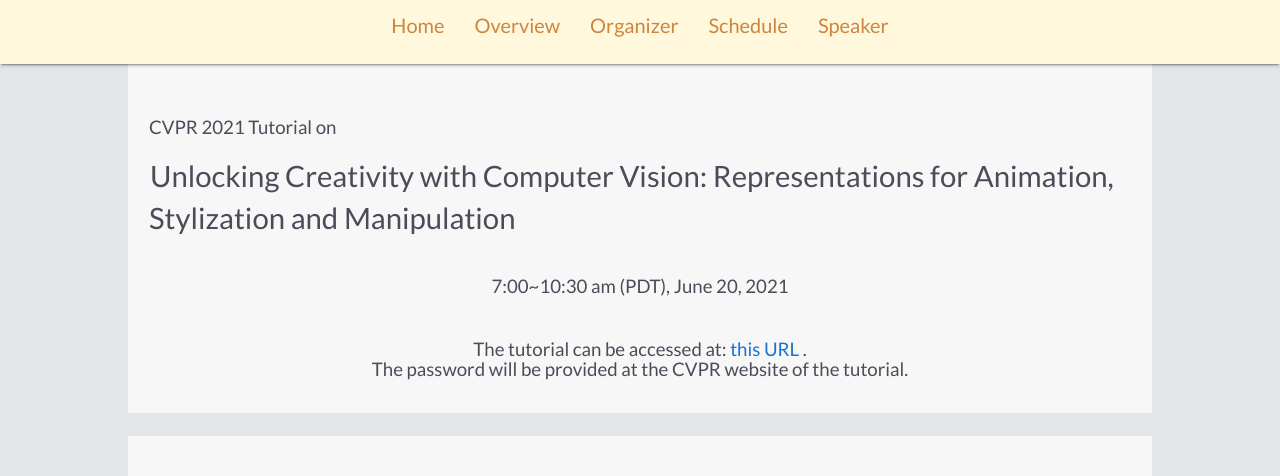
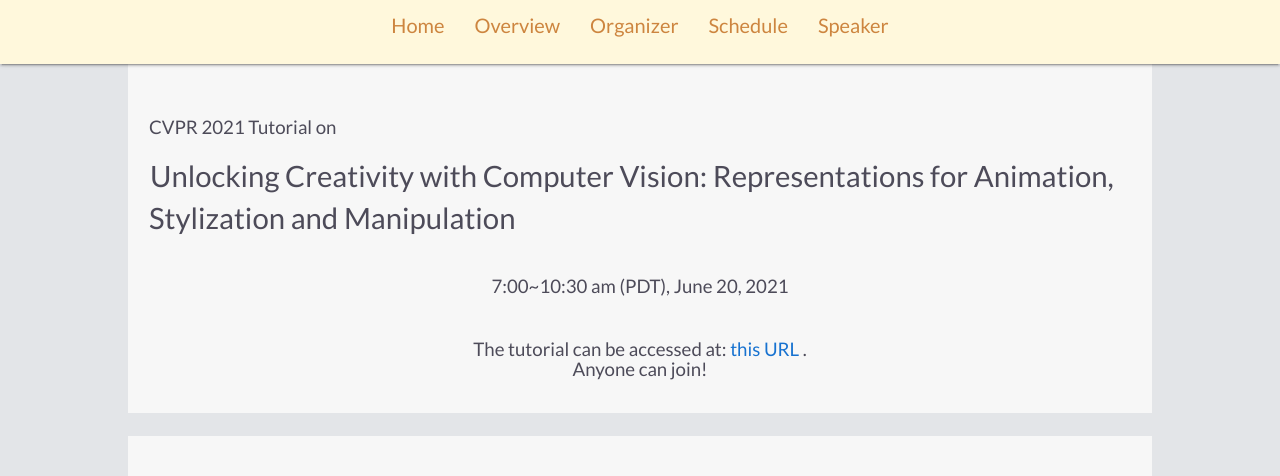
Before and after one commit to snap-research/representations-for-creativity, a plain HTML site: page index.html in a window 1280 px wide. Shown: the top 476 px of the page. Drawn offline with nearby package versions, Linux system fonts and the light colour scheme; a web font is replaced by a local one.

Commit message:
remove pwd

```diff
--- a/index.html
+++ b/index.html
@@ -36,7 +36,7 @@
         <!--h3 colspan="3" align="center"><br> Slides and recorded videos will be provided on this webpage.</h3-->
         <h3 colspan="3" align="center"><br>The tutorial can be accessed at: <a a href=https://ohyay.co/s/cvpr-tutorial-on-unlocking-creativity> this URL </a>.
         <br>
-        The password will be provided at the CVPR website of the tutorial. </h3>
+        Anyone can join! </h3>
 
 <!--   <p><img src="figures/teaser.jpg" width="1000" align="middle" /></p> -->
 </div>
```
